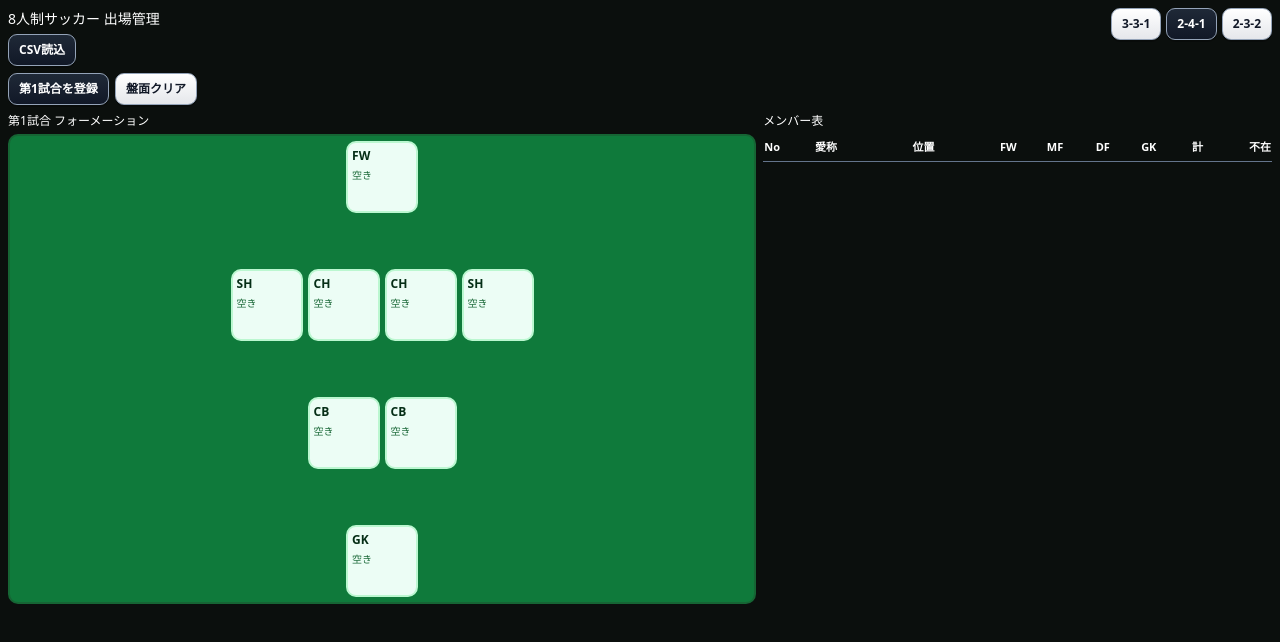
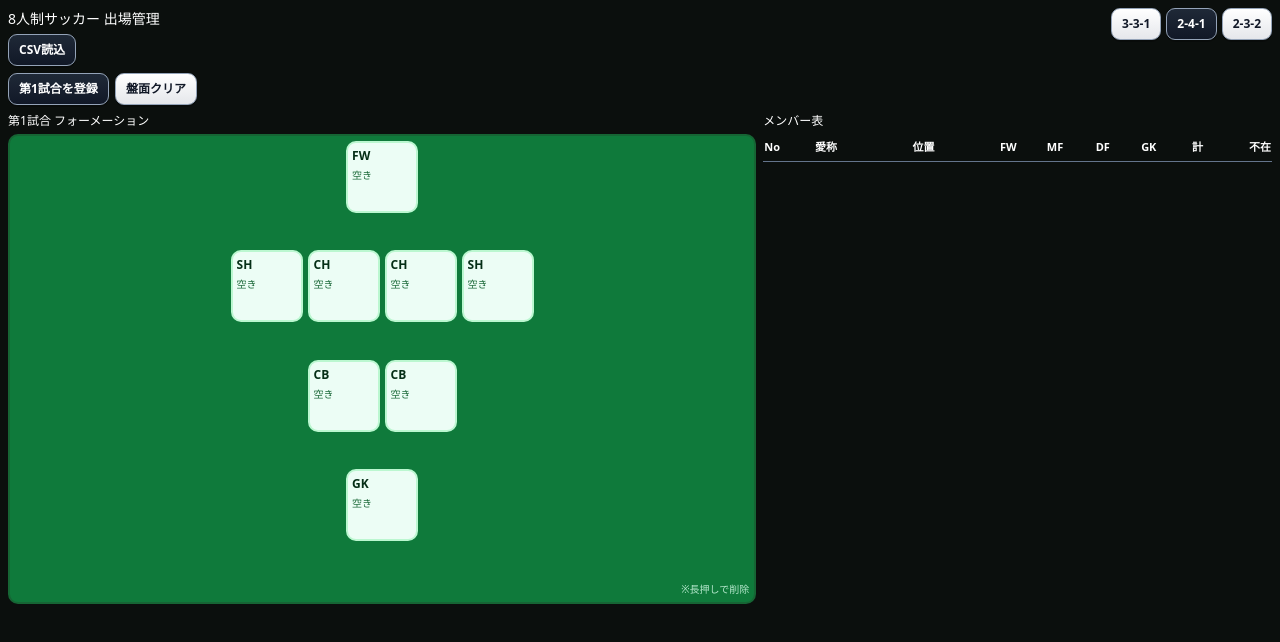
Before and after one commit to byg46h5d44-rgb/8-a-side-football-lineup-app, a Next.js app: page / in a window 1280 px wide. Shown: the top 642 px of the page. Built offline with nearby package versions, Linux system fonts and the light colour scheme.

Commit message:
clean long press label

```diff
--- a/src/app/page.tsx
+++ b/src/app/page.tsx
@@ -156,7 +156,6 @@ function LongPressRemoveButton({
         cursor: "pointer",
         touchAction: "manipulation",
       }}
-      title="長押しで削除"
     >
       {label}
     </button>
@@ -529,7 +528,7 @@ export default function Home() {
                         {ids.map((id) => (
                           <LongPressRemoveButton
                             key={id}
-                            label={`${playerMap[id]?.nickname ?? ""} 長押し削除`}
+                            label={playerMap[id]?.nickname ?? ""}
                             onRemove={() => removePlayer(pos.id, id)}
                           />
                         ))}
@@ -545,6 +544,18 @@ export default function Home() {
                 })}
               </div>
             ))}
+
+            <div
+              style={{
+                textAlign: "right",
+                fontSize: 10,
+                color: "#d1fae5",
+                marginTop: 4,
+                opacity: 0.85,
+              }}
+            >
+              ※長押しで削除
+            </div>
           </div>
         </section>
 
```
